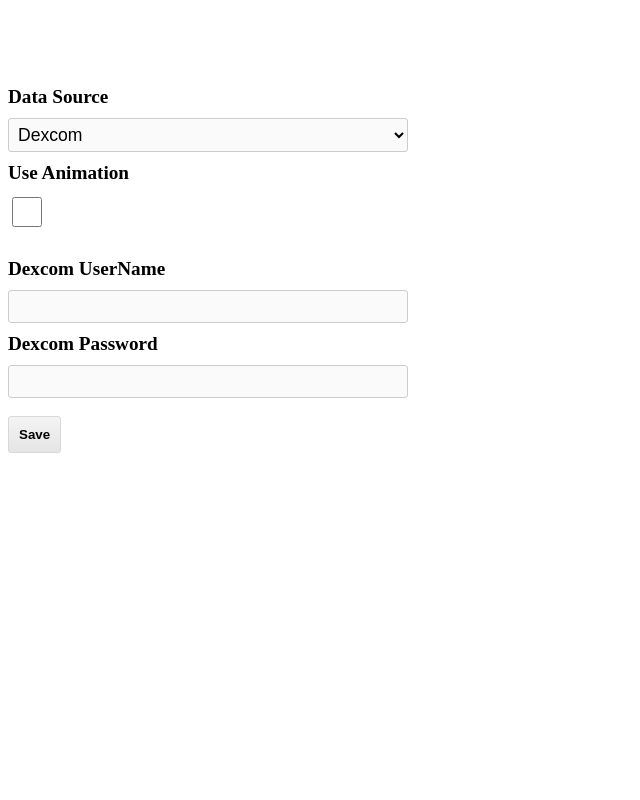
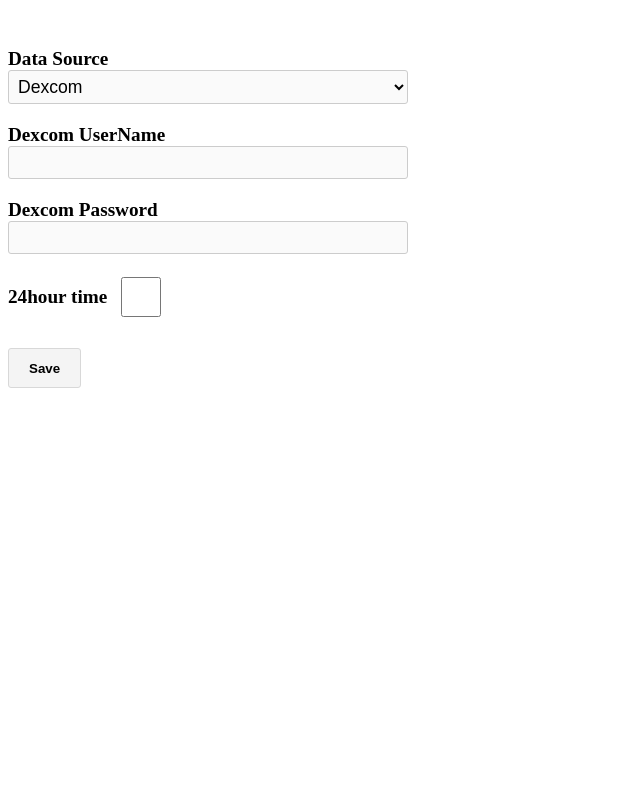
Before and after one commit to bassettb/SugarPiDisplay, a Flask app: page / in a window 1280 px wide. Shown: the whole page, without its empty margins (0-640 px from the left). Run offline with Flask 2, Linux system fonts and the light colour scheme.

Commit message:
Config changes and 24hour setting (#15)

```diff
--- a/sugarpidisplay/console_display.py
+++ b/sugarpidisplay/console_display.py
@@ -12,6 +12,9 @@ class ConsoleDisplay:
         self.__logger = logger
         self.LastScreenData = ScreenData()
         return None
+
+    def set_config(self, config):
+        return
 
     def open(self):
         return True
--- a/sugarpidisplay/sugarpiconfig/static/main.css
+++ b/sugarpidisplay/sugarpiconfig/static/main.css
@@ -1,26 +1,13 @@
-/* Contact form */
-
-
 body {
-    padding-top: 50px;
+    padding-top: 20px;
     padding-bottom: 20px;
 }
 
-/* Set padding to keep content from hitting the edges */
 .body-content {
     padding-left: 15px;
     padding-right: 15px;
 }
 
-/* Set width on the form input elements since they're 100% wide by default
-input,
-select,
-textarea {
-    max-width: 280px;
-}
-*/
-
-/* styles for validation helpers */
 .field-validation-error {
     color: #b94a48;
 }
@@ -47,24 +34,23 @@ input[type="checkbox"].input-validation-error {
 
 
 
-
-
 form label {
     font-size: 1.2em;
     font-weight: bold;
-    display: block;
-    padding: 10px 0;
+    padding-right: 10px;
 }
 
-form select#data_source,
-form input#dexcom_user,
-form input#dexcom_pass,
-form input#ns_url,
-form input#ns_token {
+form .block {
+    padding-top: 20px;
+    display: flex;
+    align-items: center;
+}
+
+form select,
+form input[type=password],
+form input[type=text] {
     width: 400px;
     background-color: #fafafa;
-    -webkit-border-radius: 3px;
-    -moz-border-radius: 3px;
     border-radius: 3px;
     border: 1px solid #cccccc;
     padding: 5px;
@@ -72,10 +58,8 @@ form input#ns_token {
 }
 
 form input[type=checkbox] {
-    width: 30px;
-    height: 30px;
-    -webkit-border-radius: 3px;
-    -moz-border-radius: 3px;
+    width: 40px;
+    height: 40px;
     border-radius: 3px;
     border: 1px solid #cccccc;
     padding: 5px;
@@ -84,36 +68,31 @@ form input[type=checkbox] {
 
 form input[type=submit] {
     display: block;
-    -webkit-border-radius: 3px;
-    -moz-border-radius: 3px;
     border-radius: 3px;
     border: 1px solid #d8d8d8;
-    padding: 10px;
+    padding: 10px 20px;
+    height: 40px;
+    margin: 10px 0;
     font-weight: bold;
     text-align: center;
     color: #000000;
     background-color: #f4f4f4;
-    background-image: -webkit-gradient(linear, left top, left bottom, color-stop(0%, #f4f4f4), color-stop(100%, #e5e5e5));
-    background-image: -webkit-linear-gradient(top, #f4f4f4, #e5e5e5);
-    background-image: -moz-linear-gradient(top, #f4f4f4, #e5e5e5);
-    background-image: -o-linear-gradient(top, #f4f4f4, #e5e5e5);
     background-image: linear-gradient(top, #f4f4f4, #e5e5e5);
     filter: progid:DXImageTransform.Microsoft.gradient(GradientType=0,startColorstr=#f4f4f4, endColorstr=#e5e5e5);
+}
+
+form select#unit {
+    width: 120px;
 }
 
 form input[type=submit]:hover {
     cursor: pointer;
     border: 1px solid #c1c1c1;
     background-color: #dbdbdb;
-    background-image: -webkit-gradient(linear, left top, left bottom, color-stop(0%,#dbdbdb), color-stop(100%, #cccccc));
-    background-image: -webkit-linear-gradient(top, #dbdbdb, #cccccc);
-    background-image: -moz-linear-gradient(top, #dbdbdb, #cccccc);
-    background-image: -o-linear-gradient(top, #dbdbdb, #cccccc);
     background-image: linear-gradient(top, #dbdbdb, #cccccc);
     filter: progid:DXImageTransform.Microsoft.gradient(GradientType=0,startColorstr=#dbdbdb, endColorstr=#cccccc);
 }
 
-/* Message flashing */
 .flash {
     background-color: #FBB0B0;
     padding: 10px;
--- a/sugarpidisplay/sugarpiconfig/templates/setup.html
+++ b/sugarpidisplay/sugarpiconfig/templates/setup.html
@@ -1,27 +1,33 @@
 <html>
+
 <head>
   <link rel="stylesheet" href="{{ url_for('static', filename='main.css') }}" />
-<meta name="viewport" content="width=device-width"/>
+  <meta name="viewport" content="width=device-width" />
 </head>
 
 <body>
   <form method="POST" action="{{ url_for('setup') }}" name="configForm">
-    <br />
-    {{ form.data_source.label}}    {{ form.data_source}}
-    <br />
-    {{ form.use_animation.label}}    {{ form.use_animation}}
-    <br />
-    <br />
-    <div class="setting dexcom">
-        {{ form.dexcom_user.label }} {{ form.dexcom_user(size=40) }}
-        <br />
-        {{ form.dexcom_pass.label }} {{ form.dexcom_pass(size=40) }}
+    <div class="block">{{ form.data_source.label}}</div>
+    <div>{{ form.data_source}}</div>
+    <div class="toggle dexcom">
+      <div class="block">{{ form.dexcom_user.label }}</div>
+      <div>{{ form.dexcom_user(size=40) }}</div>
+      <div class="block">{{ form.dexcom_pass.label }}</div>
+      <div>{{ form.dexcom_pass(size=40) }}</div>
     </div>
-    <div class="setting nightscout">
-        {{ form.ns_url.label }} {{ form.ns_url(size=200) }}
-        <br />
-        {{ form.ns_token.label }} {{ form.ns_token(size=40) }}
+    <div class="toggle nightscout">
+      <div class="block">{{ form.ns_url.label }}</div>
+      <div>{{ form.ns_url(size=200) }}</div>
+      <div class="block">{{ form.ns_token.label }}</div>
+      <div>{{ form.ns_token(size=40) }}</div>
     </div>
+    <div class="block">
+      {{ form.time24hour.label}} {{ form.time24hour}}
+    </div>
+    <div class="block" style="display: none;">
+      {{ form.unit.label}} {{ form.unit}}
+    </div>
+
     <br />
     <input type="submit" value="Save">
 
@@ -33,7 +39,7 @@
   <script>
     function setVisibility() {
       source = document.configForm.data_source.value;
-        Array.from(document.getElementsByClassName("setting")).forEach(
+      Array.from(document.getElementsByClassName("toggle")).forEach(
         function (element, index, array) {
           element.style.display = (element.classList.contains(source)) ? 'block' : 'none';
         })
@@ -43,4 +49,5 @@
     document.configForm.data_source.onchange = setVisibility
   </script>
 </body>
+
 </html>
--- a/sugarpidisplay/sugarpiconfig/views.py
+++ b/sugarpidisplay/sugarpiconfig/views.py
@@ -9,11 +9,13 @@ from flask import Flask, flash, redirect, render_template, request
 from flask_wtf import FlaskForm
 from wtforms import BooleanField, PasswordField, SelectField, StringField
 from wtforms.validators import InputRequired, ValidationError
-
+from ..config_utils import Cfg
 from . import app
 
 source_dexcom = 'dexcom'
 source_nightscout = 'nightscout'
+unit_mmolperL = 'mmolperL'
+unit_mgperdL = 'mgperdL'
 
 LOG_FILENAME = "sugarpidisplay.log"
 folder_name = '.sugarpidisplay'
@@ -41,14 +43,20 @@ class MyForm(FlaskForm):
         'Data Source',
         choices=[(source_dexcom, 'Dexcom'), (source_nightscout, 'Nightscout')]
     )
-    use_animation = BooleanField('Use Animation')
+    time24hour = BooleanField('24hour time')
+    unit = SelectField(
+        'Unit',
+        choices=[(unit_mgperdL, 'mg/dL'), (unit_mmolperL, 'mmol/L')]
+    )
+
     dexcom_user = StringField(
         'Dexcom UserName', validators=[dexcom_field_check])
     dexcom_pass = PasswordField(
         'Dexcom Password', validators=[dexcom_field_check])
-    ns_url = StringField('Nightscout URL', validators=[nightscout_field_check])
-    ns_token = StringField('Nightscout Access Token',
-                           validators=[nightscout_field_check])
+    ns_url = StringField(
+        'Nightscout URL', validators=[nightscout_field_check])
+    ns_token = StringField(
+        'Nightscout Access Token', validators=[nightscout_field_check])
 
 
 @app.route('/hello')
@@ -77,14 +85,16 @@ def setup():
 
 
 def handle_submit(form):
-    config = {'data_source': form.data_source.data}
-    config['use_animation'] = form.use_animation.data
+    config = {Cfg.data_source: form.data_source.data}
+    config[Cfg.time_24hour] = form.time24hour.data
     if (form.data_source.data == source_dexcom):
-        config['dexcom_username'] = form.dexcom_user.data
-        config['dexcom_password'] = form.dexcom_pass.data
+        config[Cfg.dex_user] = form.dexcom_user.data
+        config[Cfg.dex_pass] = form.dexcom_pass.data
     else:
-        config['nightscout_url'] = form.ns_url.data
-        config['nightscout_access_token'] = form.ns_token.data
+        config[Cfg.ns_url] = form.ns_url.data
+        config[Cfg.ns_token] = form.ns_token.data
+
+    config[Cfg.unit_mmol] = form.unit.data == unit_mmolperL
 
     #__location__ = os.path.realpath(os.path.join(os.getcwd(), os.path.dirname(__file__)))
     f = open(os.path.join(pi_sugar_path, config_file), "w")
@@ -100,18 +110,21 @@ def loadData(form):
         f = open(config_full_path, "r")
         config = json.load(f)
         f.close()
-        if ('data_source' in config):
-            form.data_source.data = config['data_source']
-            if (config['data_source'] == source_dexcom):
-                if ('dexcom_username' in config):
-                    form.dexcom_user.data = config['dexcom_username']
-                if ('dexcom_password' in config):
-                    form.dexcom_pass.data = config['dexcom_password']
-            if (config['data_source'] == source_nightscout):
-                if ('nightscout_url' in config):
-                    form.ns_url.data = config['nightscout_url']
-                if ('nightscout_access_token' in config):
-                    form.ns_token.data = config['nightscout_access_token']
-        form.use_animation.data = config['use_animation']
+        if (Cfg.data_source in config):
+            form.data_source.data = config[Cfg.data_source]
+            if (config[Cfg.data_source] == source_dexcom):
+                if (Cfg.dex_user in config):
+                    form.dexcom_user.data = config[Cfg.dex_user]
+                if (Cfg.dex_pass in config):
+                    form.dexcom_pass.data = config[Cfg.dex_pass]
+            if (config[Cfg.data_source] == source_nightscout):
+                if (Cfg.ns_url in config):
+                    form.ns_url.data = config[Cfg.ns_url]
+                if (Cfg.ns_token in config):
+                    form.ns_token.data = config[Cfg.ns_token]
+        form.time24hour.data = config[Cfg.time_24hour]
+        form.unit.data = unit_mgperdL
+        if config[Cfg.unit_mmol]:
+            form.unit.data = unit_mmolperL
     except:
         pass
--- a/sugarpidisplay/twoline_display.py
+++ b/sugarpidisplay/twoline_display.py
@@ -16,6 +16,9 @@ class TwolineDisplay:
     def __init__(self, logger):
         self.__logger = logger
         return None
+
+    def set_config(self, config):
+        return
 
     def open(self):
         addr = self.__find_device(self.__port)
```
Also changed, not shown: sugarpidisplay/config_utils.py (+27 -1 lines), sugarpidisplay/dexcom_reader.py (+10 -12 lines), sugarpidisplay/epaper_display.py (+11 -4 lines), sugarpidisplay/nightscout_reader.py (+10 -13 lines), sugarpidisplay/sugar_pi_app.py (+10 -9 lines). Lines whose indentation alone changed are shown as unchanged.
